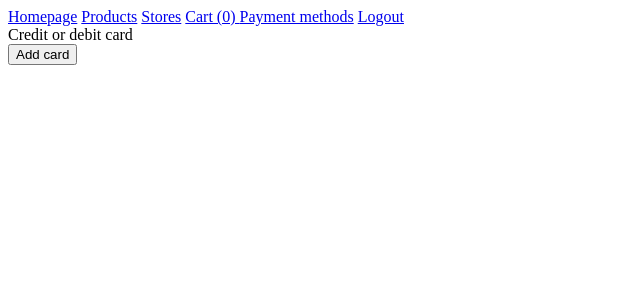
After one commit to mihaitzzza/nt-06-python, a Django app: page /payments/add-card/ in a window 1280 px wide. The commit adds this page. Shown: the top 300 px of the page, without its empty margins (0-640 px from the left). Run offline with Django 3.2, Linux system fonts and the light colour scheme; a user stored in the database is signed in; tables that the repository leaves empty hold one stand-in row (values such as "Sample post"); parts of the project's set-up code (start-up, migrations or seed data) failed here and were passed over; some libraries are stand-ins or nearby versions.

Commit message:
Stripe - Online Payments - Cards [WIP]

```diff
--- a/web-ecommerce-app/ecommerce/settings.py
+++ b/web-ecommerce-app/ecommerce/settings.py
@@ -171,3 +171,5 @@ CORS_ALLOWED_ORIGINS = [
 
 STRIPE_PUBLIC_KEY = config('STRIPE_PUBLIC_KEY')
 STRIPE_SECRET_KEY = config('STRIPE_SECRET_KEY')
+
+LOGIN_URL = 'users:login'
--- a/web-ecommerce-app/ecommerce/urls.py
+++ b/web-ecommerce-app/ecommerce/urls.py
@@ -26,6 +26,7 @@ urlpatterns = [
     path('stores/', include('stores.urls')),
     path('users/', include('users.urls')),
     path('api/', include('api.urls')),
+    path('payments/', include('payments.urls')),
 ]
 
 if settings.DEBUG is True:
--- a/web-ecommerce-app/payments/models.py
+++ b/web-ecommerce-app/payments/models.py
@@ -8,3 +8,8 @@ AuthUserModel = get_user_model()
 class StripeCustomer(models.Model):
     user = models.OneToOneField(AuthUserModel, on_delete=models.CASCADE, related_name='stripe_customer')
     stripe_id = models.CharField(max_length=255, default=None, null=True)
+
+
+class StripeCard(models.Model):
+    stripe_customer = models.ForeignKey(StripeCustomer, on_delete=models.CASCADE, related_name='cards')
+    stripe_id = models.CharField(max_length=255, default=None, null=True)
--- /dev/null
+++ b/web-ecommerce-app/payments/static/payments/js/cardElement.js
@@ -0,0 +1,77 @@
+(function () {
+    // Start of our JS.
+    var stripeKey = document.currentScript.getAttribute('stripeKey')
+    document.currentScript.removeAttribute('stripeKey');
+// End of our JS.
+
+// Create a Stripe client.
+    var stripe = Stripe(stripeKey);
+
+// Create an instance of Elements.
+    var elements = stripe.elements();
+
+// Custom styling can be passed to options when creating an Element.
+// (Note that this demo uses a wider set of styles than the guide below.)
+    var style = {
+        base: {
+            color: '#32325d',
+            fontFamily: '"Helvetica Neue", Helvetica, sans-serif',
+            fontSmoothing: 'antialiased',
+            fontSize: '16px',
+            '::placeholder': {
+                color: '#aab7c4'
+            }
+        },
+        invalid: {
+            color: '#fa755a',
+            iconColor: '#fa755a'
+        }
+    };
+
+// Create an instance of the card Element.
+    var card = elements.create('card', {hidePostalCode: true});
+
+// Add an instance of the card Element into the `card-element` <div>.
+    card.mount('#card-element');
+
+// Handle real-time validation errors from the card Element.
+    card.on('change', function (event) {
+        var displayError = document.getElementById('card-errors');
+        if (event.error) {
+            displayError.textContent = event.error.message;
+        } else {
+            displayError.textContent = '';
+        }
+    });
+
+// Handle form submission.
+    var form = document.getElementById('payment-form');
+    form.addEventListener('submit', function (event) {
+        event.preventDefault();
+
+        stripe.createToken(card).then(function (result) {
+            if (result.error) {
+                // Inform the user if there was an error.
+                var errorElement = document.getElementById('card-errors');
+                errorElement.textContent = result.error.message;
+            } else {
+                // Send the token to your server.
+                stripeTokenHandler(result.token);
+            }
+        });
+    });
+
+// Submit the form with the token ID.
+    function stripeTokenHandler(token) {
+        // Insert the token ID into the form so it gets submitted to the server
+        var form = document.getElementById('payment-form');
+        var hiddenInput = document.createElement('input');
+        hiddenInput.setAttribute('type', 'hidden');
+        hiddenInput.setAttribute('name', 'stripeToken');
+        hiddenInput.setAttribute('value', token.id);
+        form.appendChild(hiddenInput);
+
+        // Submit the form
+        form.submit();
+    }
+})();
--- /dev/null
+++ b/web-ecommerce-app/payments/templates/payments/add_card.html
@@ -0,0 +1,30 @@
+{% extends 'base.html' %}
+{% load static %}
+
+{% block content %}
+<div class="container">
+    <div class="row">
+        <div class="col-12">
+            <form action="{% url 'payments:add_card' %}" method="post" id="payment-form">
+                {% csrf_token %}
+                <div class="form-row">
+                    <label for="card-element">
+                        Credit or debit card
+                    </label>
+                    <div id="card-element">
+                        <!-- A Stripe Element will be inserted here. -->
+                    </div>
+                    <!-- Used to display form errors. -->
+                    <div id="card-errors" role="alert"></div>
+                </div>
+                <button>Add card</button>
+            </form>
+        </div>
+    </div>
+</div>
+{% endblock %}
+
+{% block bscript %}
+<script src="https://js.stripe.com/v3/"></script>
+<script stripeKey="{{ stripe_key }}" src="{% static 'payments/js/cardElement.js' %}"></script>
+{% endblock %}
--- /dev/null
+++ b/web-ecommerce-app/payments/urls.py
@@ -0,0 +1,9 @@
+from django.urls import path
+from payments.views import add_card, show_cards
+
+app_name = 'payments'
+
+urlpatterns = [
+    path('add-card/', add_card, name='add_card'),
+    path('cards/', show_cards, name='cards'),
+]
--- a/web-ecommerce-app/payments/views.py
+++ b/web-ecommerce-app/payments/views.py
@@ -1,3 +1,42 @@
-from django.shortcuts import render
+import stripe
+from django.shortcuts import render, redirect, reverse, Http404
+from django.contrib.auth.decorators import login_required
+from django.conf import settings
+from payments.models import StripeCard
+from payments.utils import get_user_payment_methods_details
 
-# Create your views here.
+
+@login_required
+def add_card(request):
+    if request.method == 'POST':
+        if 'stripeToken' not in request.POST:
+            raise Http404('Method not allowed')
+
+        stripe_token = request.POST['stripeToken']
+        stripe_customer_id = request.user.stripe_customer.stripe_id
+
+        card = stripe.Customer.create_source(
+            stripe_customer_id,
+            source=stripe_token,
+            api_key=settings.STRIPE_SECRET_KEY,
+        )
+
+        StripeCard.objects.create(
+            stripe_customer=request.user.stripe_customer,
+            stripe_id=card['id']
+        )
+
+        return redirect(reverse('payments:cards'))
+
+    return render(request, 'payments/add_card.html', {
+        'stripe_key': settings.STRIPE_PUBLIC_KEY
+    })
+
+
+@login_required
+def show_cards(request):
+    cards = get_user_payment_methods_details(request.user)
+
+    return render(request, 'payments/cards.html', {
+        'cards': cards,
+    })
--- a/web-ecommerce-app/products/views.py
+++ b/web-ecommerce-app/products/views.py
@@ -3,6 +3,7 @@ from django.core.paginator import Paginator
 from products.models import Product
 from products.forms import FilterProductsForm
 from utils.cart import Cart
+from payments.utils import get_user_payment_methods_details
 
 
 def show_all_products(request):
@@ -68,9 +69,12 @@ def show_checkout(request):
         for product in products
     ]
 
+    available_cards = get_user_payment_methods_details(request.user)
+
     return render(request, 'products/checkout.html', {
         'cart_items': cart_items,
-        'cart': cart
+        'cart': cart,
+        'available_cards': available_cards,
     })
 
 
--- a/web-ecommerce-app/templates/base.html
+++ b/web-ecommerce-app/templates/base.html
@@ -3,17 +3,21 @@
         {% block title %}
         {% endblock %}
 
-        <link rel="stylesheet" href="https://stackpath.bootstrapcdn.com/bootstrap/4.4.1/css/bootstrap.min.css" integrity="sha384-Vkoo8x4CGsO3+Hhxv8T/Q5PaXtkKtu6ug5TOeNV6gBiFeWPGFN9MuhOf23Q9Ifjh" crossorigin="anonymous">
+        <!--<link rel="stylesheet" href="https://stackpath.bootstrapcdn.com/bootstrap/4.4.1/css/bootstrap.min.css" integrity="sha384-Vkoo8x4CGsO3+Hhxv8T/Q5PaXtkKtu6ug5TOeNV6gBiFeWPGFN9MuhOf23Q9Ifjh" crossorigin="anonymous">-->
         {% block styles %}
         {% endblock %}
 
-        <script src="https://code.jquery.com/jquery-3.4.1.slim.min.js" integrity="sha384-J6qa4849blE2+poT4WnyKhv5vZF5SrPo0iEjwBvKU7imGFAV0wwj1yYfoRSJoZ+n" crossorigin="anonymous"></script>
+        <!--<script src="https://code.jquery.com/jquery-3.4.1.slim.min.js" integrity="sha384-J6qa4849blE2+poT4WnyKhv5vZF5SrPo0iEjwBvKU7imGFAV0wwj1yYfoRSJoZ+n" crossorigin="anonymous"></script>
         <script src="https://cdn.jsdelivr.net/npm/popper.js@1.16.0/dist/umd/popper.min.js" integrity="sha384-Q6E9RHvbIyZFJoft+2mJbHaEWldlvI9IOYy5n3zV9zzTtmI3UksdQRVvoxMfooAo" crossorigin="anonymous"></script>
-        <script src="https://stackpath.bootstrapcdn.com/bootstrap/4.4.1/js/bootstrap.min.js" integrity="sha384-wfSDF2E50Y2D1uUdj0O3uMBJnjuUD4Ih7YwaYd1iqfktj0Uod8GCExl3Og8ifwB6" crossorigin="anonymous"></script>
+        <script src="https://stackpath.bootstrapcdn.com/bootstrap/4.4.1/js/bootstrap.min.js" integrity="sha384-wfSDF2E50Y2D1uUdj0O3uMBJnjuUD4Ih7YwaYd1iqfktj0Uod8GCExl3Og8ifwB6" crossorigin="anonymous"></script>-->
+        {% block hscript %}
+        {% endblock %}
     </head>
     <body>
         {% include 'menu.html' %}
         {% block content %}
         {% endblock %}
+        {% block bscript %}
+        {% endblock %}
     </body>
 </html>
--- a/web-ecommerce-app/templates/menu.html
+++ b/web-ecommerce-app/templates/menu.html
@@ -9,6 +9,7 @@
                 <a href="{% url 'stores:all' %}">Stores</a>
                 {% if request.user.is_authenticated %}
                     {% cart_link request.session %}
+                    <a href="{% url 'payments:cards' %}">Payment methods</a>
                     <a href="{% url 'users:logout' %}">Logout</a>
                 {% else %}
                     <a href="{% url 'users:login' %}">Login</a>
--- a/web-ecommerce-app/users/templates/users/login.html
+++ b/web-ecommerce-app/users/templates/users/login.html
@@ -7,6 +7,7 @@
 {% block content %}
     <form action="{% url 'users:login' %}" method="post">
         {% csrf_token %}
+        <input type="hidden" name="next" value="{{ request.GET.next }}" />
         <div>
             <label>Username</label>
             <input type="text" name="username" />
--- a/web-ecommerce-app/users/views.py
+++ b/web-ecommerce-app/users/views.py
@@ -10,13 +10,13 @@ from utils.constants.activation import ACTIVATION_DICT
 
 
 def login_user(request):
-    print('request.user', request.user)
     if request.user.is_authenticated:
         return redirect('/')
 
     if request.method == 'POST':
         username = request.POST.get('username')
         password = request.POST.get('password')
+        next = request.POST.get('next', None)
 
         # if not username or not password:
         #     raise Http404('Username or password not provided!')
@@ -26,6 +26,10 @@ def login_user(request):
             raise Http404('Username or password not provided!')
         else:
             login(request, user)
+
+            if next:
+                return redirect(next)
+
             return redirect('/')
 
     return render(request, 'users/login.html', {})
```
Also changed, not shown: web-ecommerce-app/payments/templates/payments/cards.html (added, +19 -0 lines), web-ecommerce-app/payments/utils.py (+12 -0 lines), web-ecommerce-app/products/templates/products/checkout.html (+7 -0 lines), web-ecommerce-app/payments/migrations/0002_stripecard.py (added), web-ecommerce-app/users/migrations/0011_alter_activation_expires_at.py (added).
